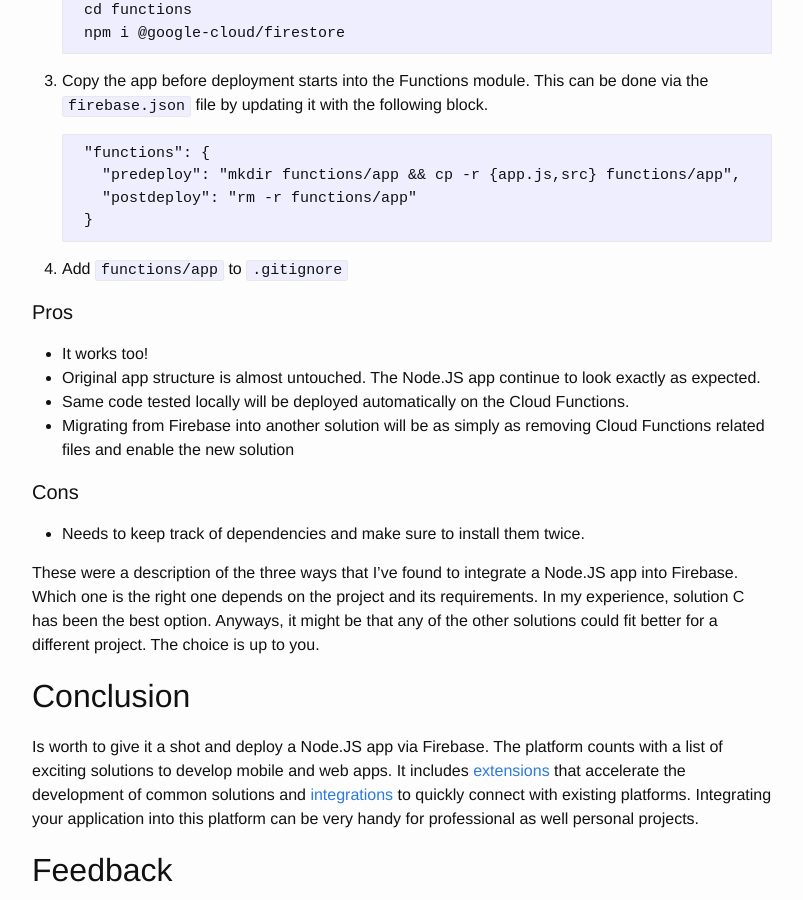
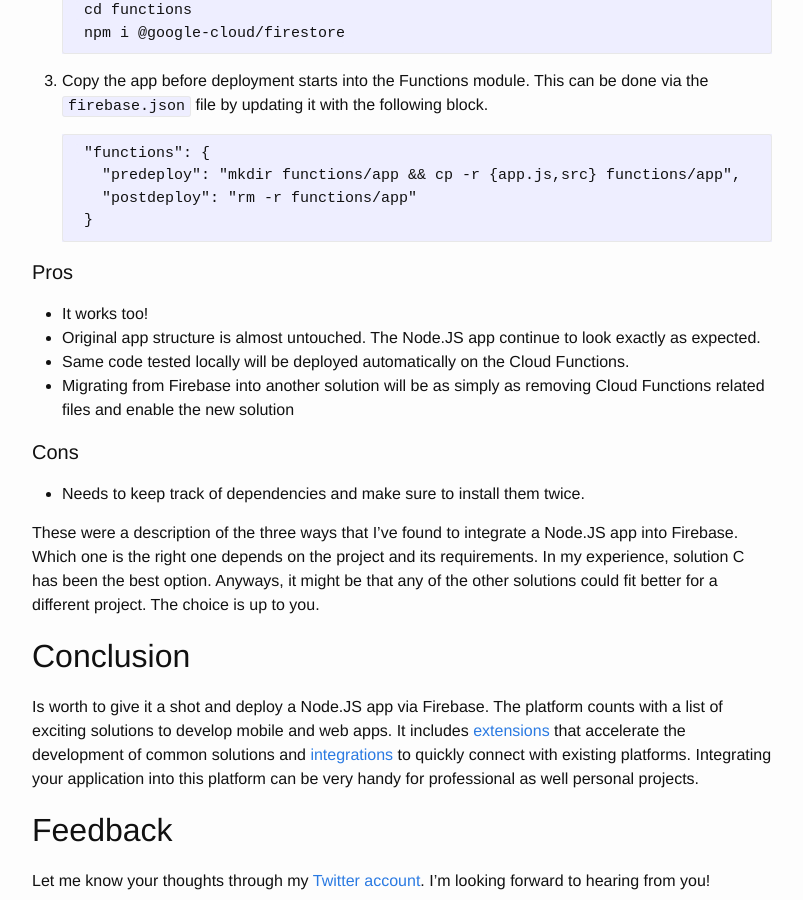
Before and after one commit to luciomartinez/luciomartinez.github.io, a Jekyll site: the page built from _posts/2020-08-25-3-ways-to-integrate-a-nodejs-app-with-firebase.md, in a window 1280 px wide and 900 px high, scrolled down 5153 px. Shown: the whole window, without its empty margins (238-1041 px from the left). Built offline with Jekyll 4.4.1, drawn with Linux system fonts in a browser that asks for light colours; comment, search, counter and statistics services are not loaded.

Commit message:
Update post by improving deployment steps

```diff
--- a/_posts/2020-08-25-3-ways-to-integrate-a-nodejs-app-with-firebase.md
+++ b/_posts/2020-08-25-3-ways-to-integrate-a-nodejs-app-with-firebase.md
@@ -203,8 +203,6 @@ With this solution the project's structure will change to the next shape:
            "postdeploy": "rm -r functions/app"
          }
 
- 4. Add `functions/app` to `.gitignore`
-
 #### Pros
  - It works too!
  - Original app structure is almost untouched. The Node.JS app continue to look exactly as expected.
```
